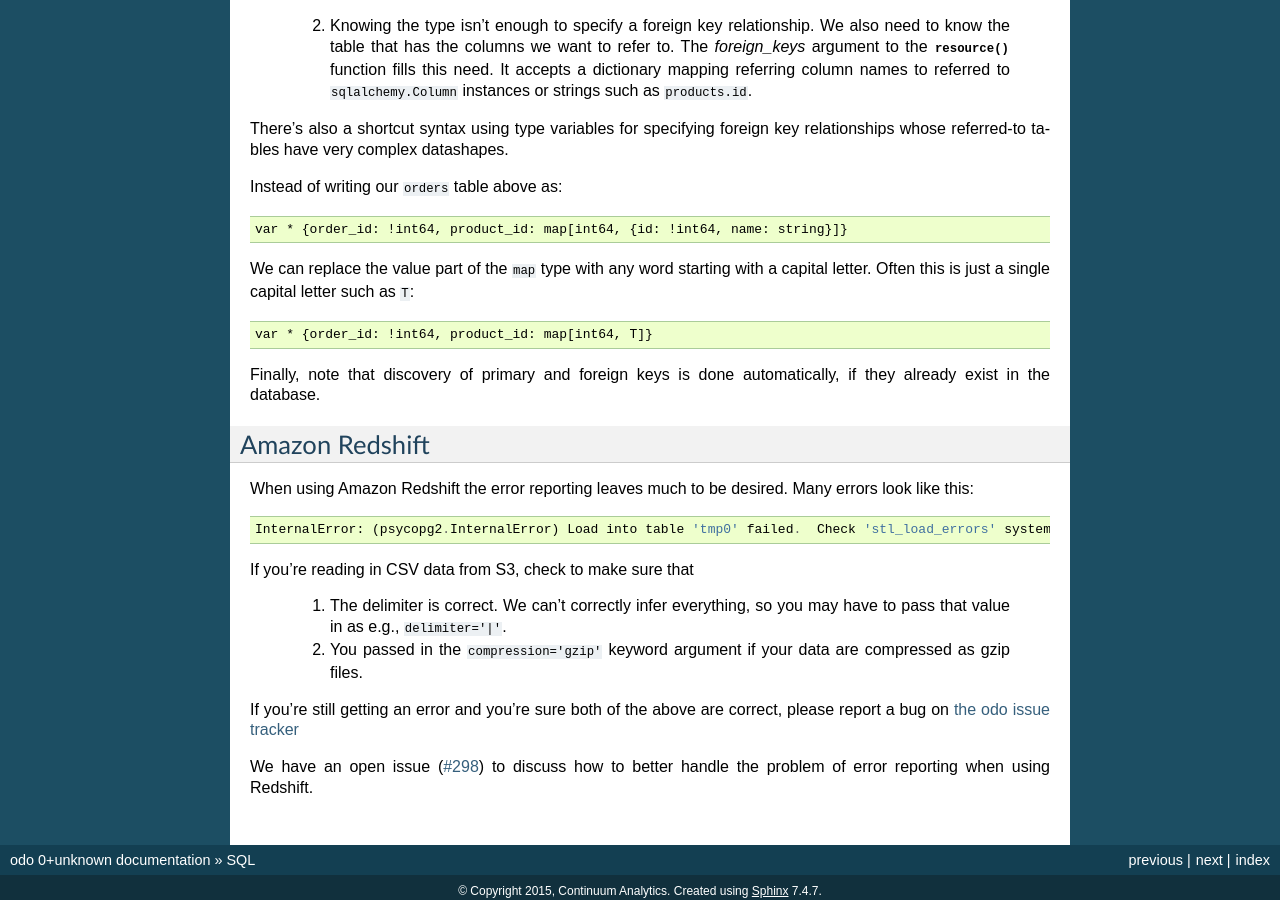
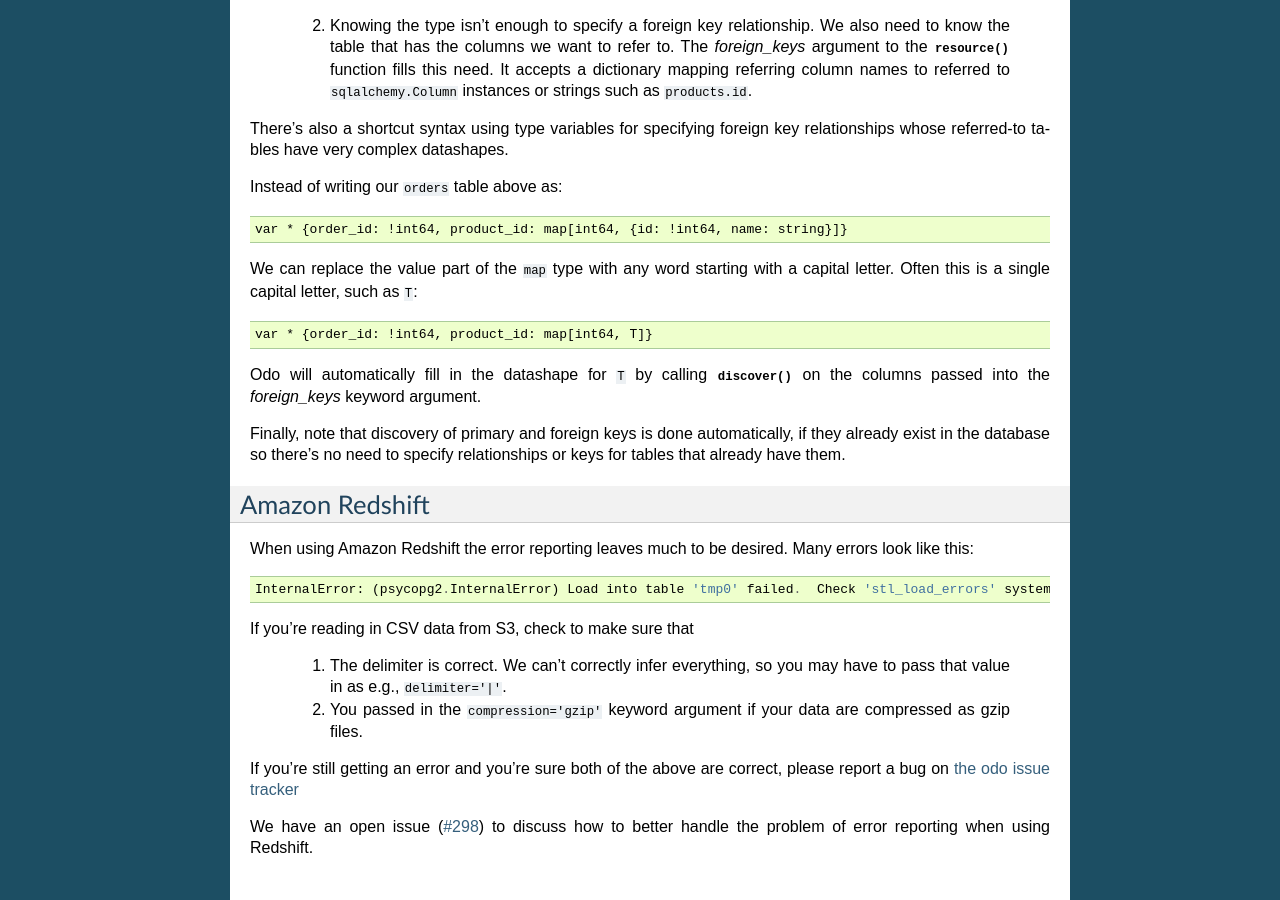
Before and after one commit to blaze/odo, a Sphinx documentation site: the page built from docs/source/sql.rst, in a window 1280 px wide and 900 px high, scrolled down 2093 px. Built offline with Sphinx 7.4.7, drawn with Linux system fonts in a browser that asks for light colours.

Commit message:
Clarify docs a bit

```diff
--- a/docs/source/sql.rst
+++ b/docs/source/sql.rst
@@ -145,12 +145,17 @@
    var * {order_id: !int64, product_id: map[int64, {id: !int64, name: string}]}
 
 We can replace the value part of the ``map`` type with any word starting with a
-capital letter. Often this is just a single capital letter such as ``T``::
+capital letter. Often this is a single capital letter, such as ``T``::
 
    var * {order_id: !int64, product_id: map[int64, T]}
 
+Odo will automatically fill in the datashape for ``T`` by calling
+:func:`~odo.discover` on the columns passed into the `foreign_keys` keyword
+argument.
+
 Finally, note that discovery of primary and foreign keys is done automatically,
-if they already exist in the database.
+if they already exist in the database so there's no need to specify
+relationships or keys for tables that already have them.
 
 Amazon Redshift
 ---------------
```
